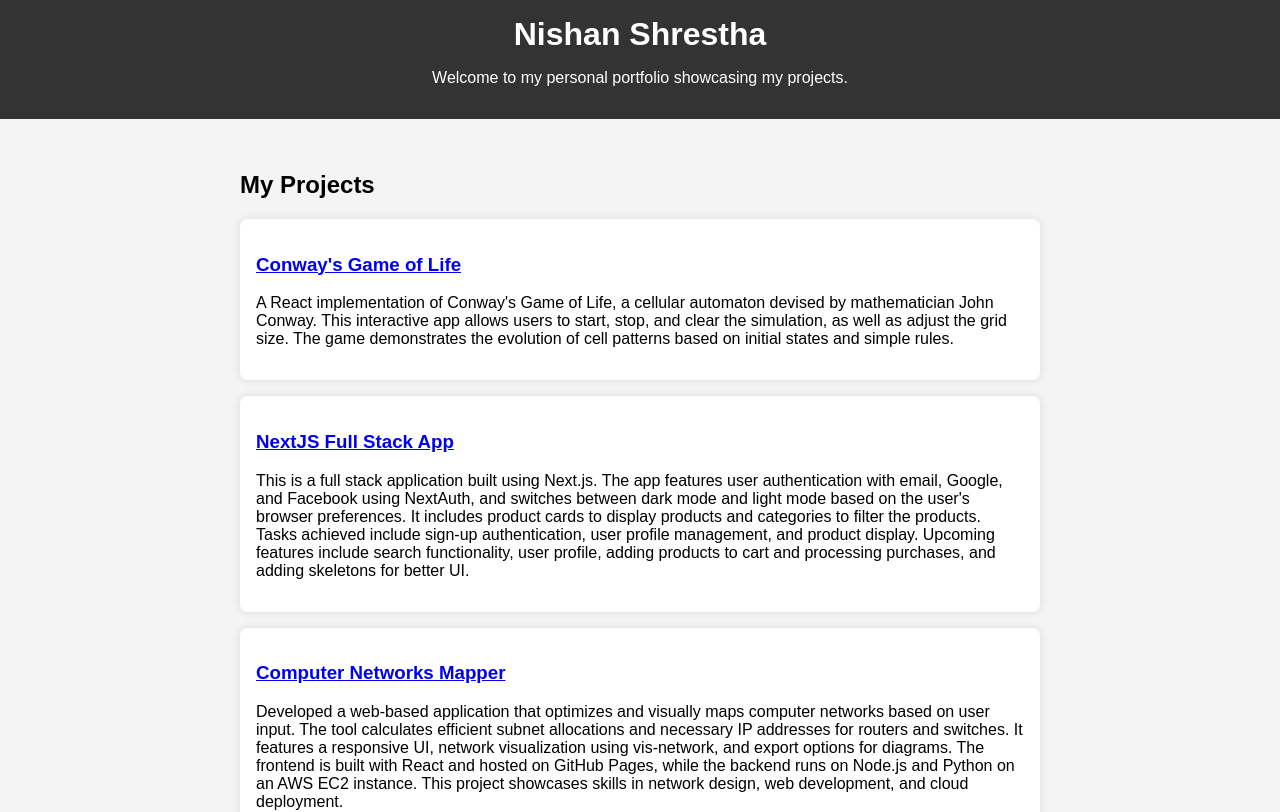
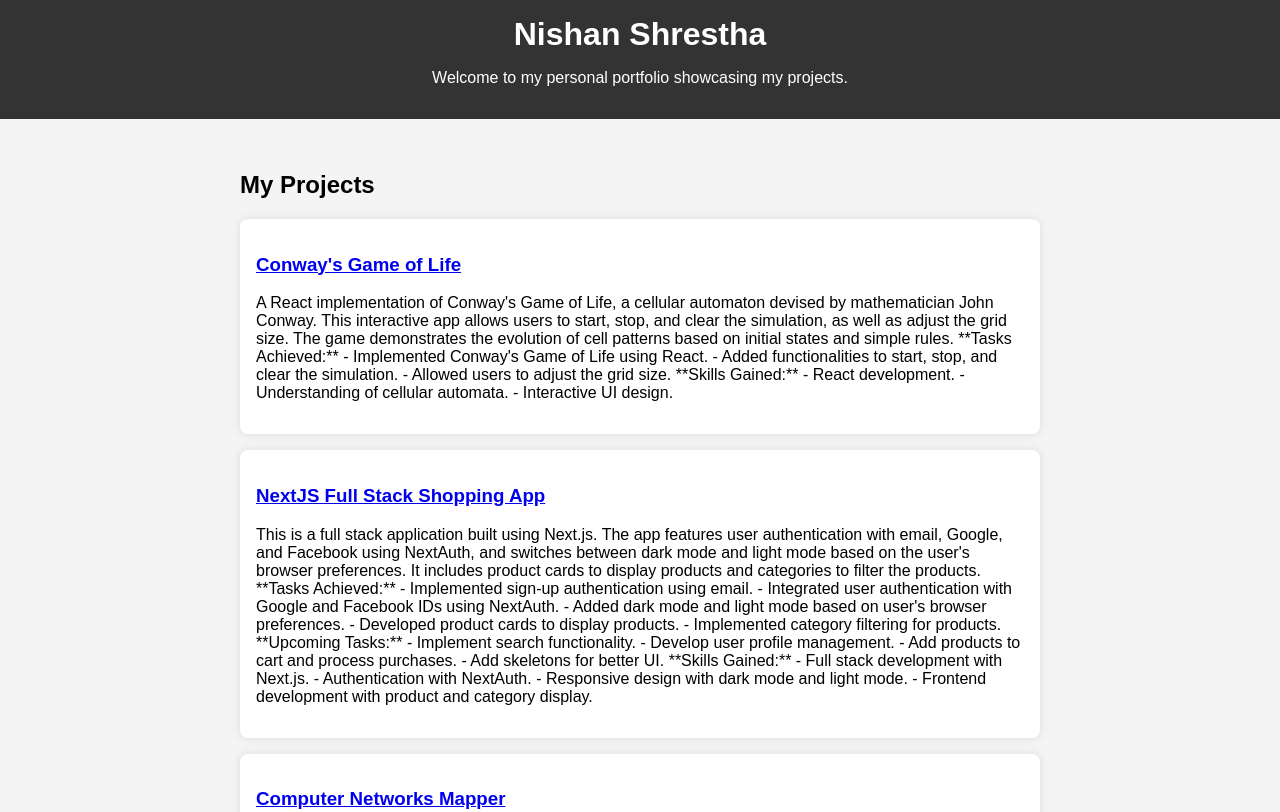
Before and after one commit to nishanau/my-portfolio, a React (Create React App) app: page / in a window 1280 px wide. Shown: the top 812 px of the page. Built offline with nearby package versions, Linux system fonts and the light colour scheme.

Commit message:
fixed descritpions for better readability

```diff
--- a/src/pages/Home.js
+++ b/src/pages/Home.js
@@ -6,38 +6,114 @@ import Footer from "../components/Footer";
 const projects = [
   {
     title: "Conway's Game of Life",
-    description:
-      "A React implementation of Conway's Game of Life, a cellular automaton devised by mathematician John Conway. This interactive app allows users to start, stop, and clear the simulation, as well as adjust the grid size. The game demonstrates the evolution of cell patterns based on initial states and simple rules.",
+    description: `
+      A React implementation of Conway's Game of Life, a cellular automaton devised by mathematician John Conway. This interactive app allows users to start, stop, and clear the simulation, as well as adjust the grid size. The game demonstrates the evolution of cell patterns based on initial states and simple rules.
+
+      **Tasks Achieved:**
+      - Implemented Conway's Game of Life using React.
+      - Added functionalities to start, stop, and clear the simulation.
+      - Allowed users to adjust the grid size.
+
+      **Skills Gained:**
+      - React development.
+      - Understanding of cellular automata.
+      - Interactive UI design.
+    `,
     url: "https://nishanau.github.io/conway-s-game-of-life",
   },
   {
-    title: "NextJS Full Stack App",
-    description:
-      "This is a full stack application built using Next.js. The app features user authentication with email, Google, and Facebook using NextAuth, and switches between dark mode and light mode based on the user's browser preferences. It includes product cards to display products and categories to filter the products. Tasks achieved include sign-up authentication, user profile management, and product display. Upcoming features include search functionality, user profile, adding products to cart and processing purchases, and adding skeletons for better UI.",
-    url: "http://http://3.27.247.61:3000/",
+    title: "NextJS Full Stack Shopping App",
+    description: `
+      This is a full stack application built using Next.js. The app features user authentication with email, Google, and Facebook using NextAuth, and switches between dark mode and light mode based on the user's browser preferences. It includes product cards to display products and categories to filter the products.
+
+      **Tasks Achieved:**
+      - Implemented sign-up authentication using email.
+      - Integrated user authentication with Google and Facebook IDs using NextAuth.
+      - Added dark mode and light mode based on user's browser preferences.
+      - Developed product cards to display products.
+      - Implemented category filtering for products.
+
+      **Upcoming Tasks:**
+      - Implement search functionality.
+      - Develop user profile management.
+      - Add products to cart and process purchases.
+      - Add skeletons for better UI.
+
+      **Skills Gained:**
+      - Full stack development with Next.js.
+      - Authentication with NextAuth.
+      - Responsive design with dark mode and light mode.
+      - Frontend development with product and category display.
+    `,
+    url: "http://3.27.247.61:3000/",
   },
   {
     title: "Computer Networks Mapper",
-    description:
-      "Developed a web-based application that optimizes and visually maps computer networks based on user input. The tool calculates efficient subnet allocations and necessary IP addresses for routers and switches. It features a responsive UI, network visualization using vis-network, and export options for diagrams. The frontend is built with React and hosted on GitHub Pages, while the backend runs on Node.js and Python on an AWS EC2 instance. This project showcases skills in network design, web development, and cloud deployment.",
+    description: `
+      Developed a web-based application that optimizes and visually maps computer networks based on user input. The tool calculates efficient subnet allocations and necessary IP addresses for routers and switches. It features a responsive UI, network visualization using vis-network, and export options for diagrams.
+
+      **Tasks Achieved:**
+      - Calculated efficient subnet allocations.
+      - Visualized network using vis-network.
+      - Implemented export options for network diagrams.
+
+      **Skills Gained:**
+      - Network design and optimization.
+      - Web development with React.
+      - Backend development with Node.js and Python.
+      - Cloud deployment on AWS EC2.
+    `,
     url: "https://nishanau.github.io/ComputerNetworksSolution/",
   },
   {
     title: "UI/UX Design for Interactive App",
-    description:
-      "Created UI/UX design for a critical Bushfire Info & Management App, incorporating PACT (People, Activities, Context, Technologies) analysis. From low-fidelity to high-fidelity, I tailored the interface based on user personas and scenarios, ensuring an intuitive design for efficient bushfire information dissemination and management, aligning with PACT components. This project enhanced my skills in UI/UX design, user research, and prototyping.",
+    description: `
+      Created UI/UX design for a critical Bushfire Info & Management App, incorporating PACT (People, Activities, Context, Technologies) analysis. From low-fidelity to high-fidelity, I tailored the interface based on user personas and scenarios, ensuring an intuitive design for efficient bushfire information dissemination and management, aligning with PACT components.
+
+      **Tasks Achieved:**
+      - Conducted PACT analysis.
+      - Developed low-fidelity to high-fidelity prototypes.
+      - Designed an intuitive interface for bushfire information management.
+
+      **Skills Gained:**
+      - UI/UX design.
+      - User research and persona development.
+      - Prototyping and wireframing.
+    `,
     url: "https://app.visily.ai/projects/4873b486-50b5-466e-b503-2eff441d80e5/boards/470322",
   },
   {
     title: "Cryptocurrency Digital Wallet Web App",
-    description:
-      "A digital wallet for cryptocurrencies built using React and Node.js, where users can create a new wallet, restore old wallets using seed phrases or private keys. The app fetches data from APIs to show prices of cryptocurrency assets, fetch wallet details, and view past transactions from block explorers. Users can send and receive cryptocurrencies. This project improved my skills in API integration, state management, and security in web development.",
+    description: `
+      A digital wallet for cryptocurrencies built using React and Node.js, where users can create a new wallet, restore old wallets using seed phrases or private keys. The app fetches data from APIs to show prices of cryptocurrency assets, fetch wallet details, and view past transactions from block explorers. Users can send and receive cryptocurrencies.
+
+      **Tasks Achieved:**
+      - Created and restored wallets using seed phrases or private keys.
+      - Integrated APIs to show cryptocurrency prices and wallet details.
+      - Implemented functionality to send and receive cryptocurrencies.
+
+      **Skills Gained:**
+      - API integration.
+      - State management in React.
+      - Web security practices.
+    `,
     url: "http://3.25.186.18:3001/",
   },
   {
     title: "Next.js Calculator App",
-    description:
-      "This is a simple calculator application built using Next.js and React, styled with Tailwind CSS. The app supports basic arithmetic operations and handles input errors gracefully. The app has been configured to be statically exported and deployed to GitHub Pages, ensuring efficient and reliable access. This project helped me enhance my skills in Next.js, React, and responsive design.",
+    description: `
+      This is a simple calculator application built using Next.js and React, styled with Tailwind CSS. The app supports basic arithmetic operations and handles input errors gracefully. The app has been configured to be statically exported and deployed to GitHub Pages, ensuring efficient and reliable access.
+
+      **Tasks Achieved:**
+      - Implemented basic arithmetic operations.
+      - Handled input errors gracefully.
+      - Configured static export and deployment to GitHub Pages.
+
+      **Skills Gained:**
+      - Next.js and React development.
+      - Styling with Tailwind CSS.
+      - Deployment to GitHub Pages.
+    `,
     url: "https://nishanau.github.io/nextjs-calculator/",
   },
 ];
```
